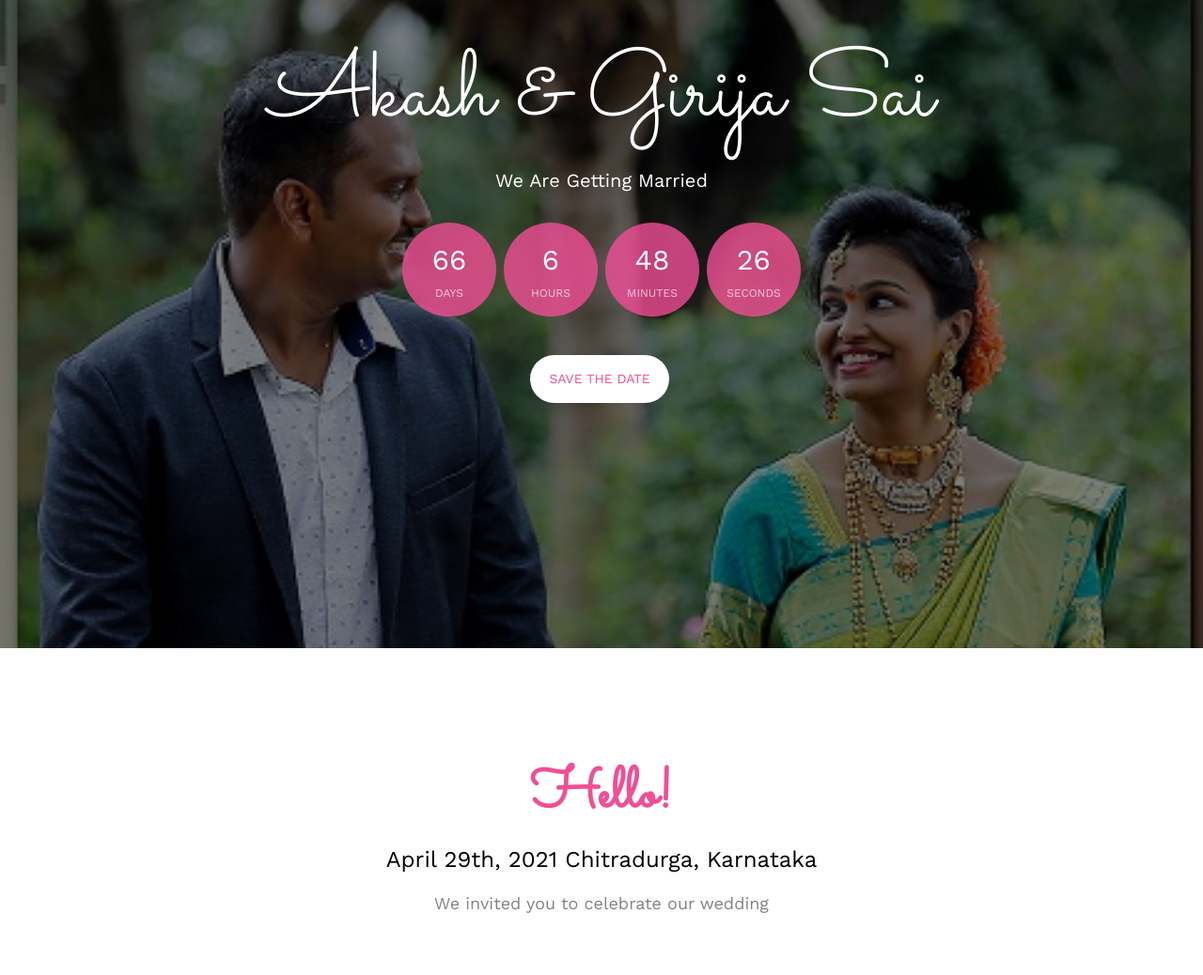
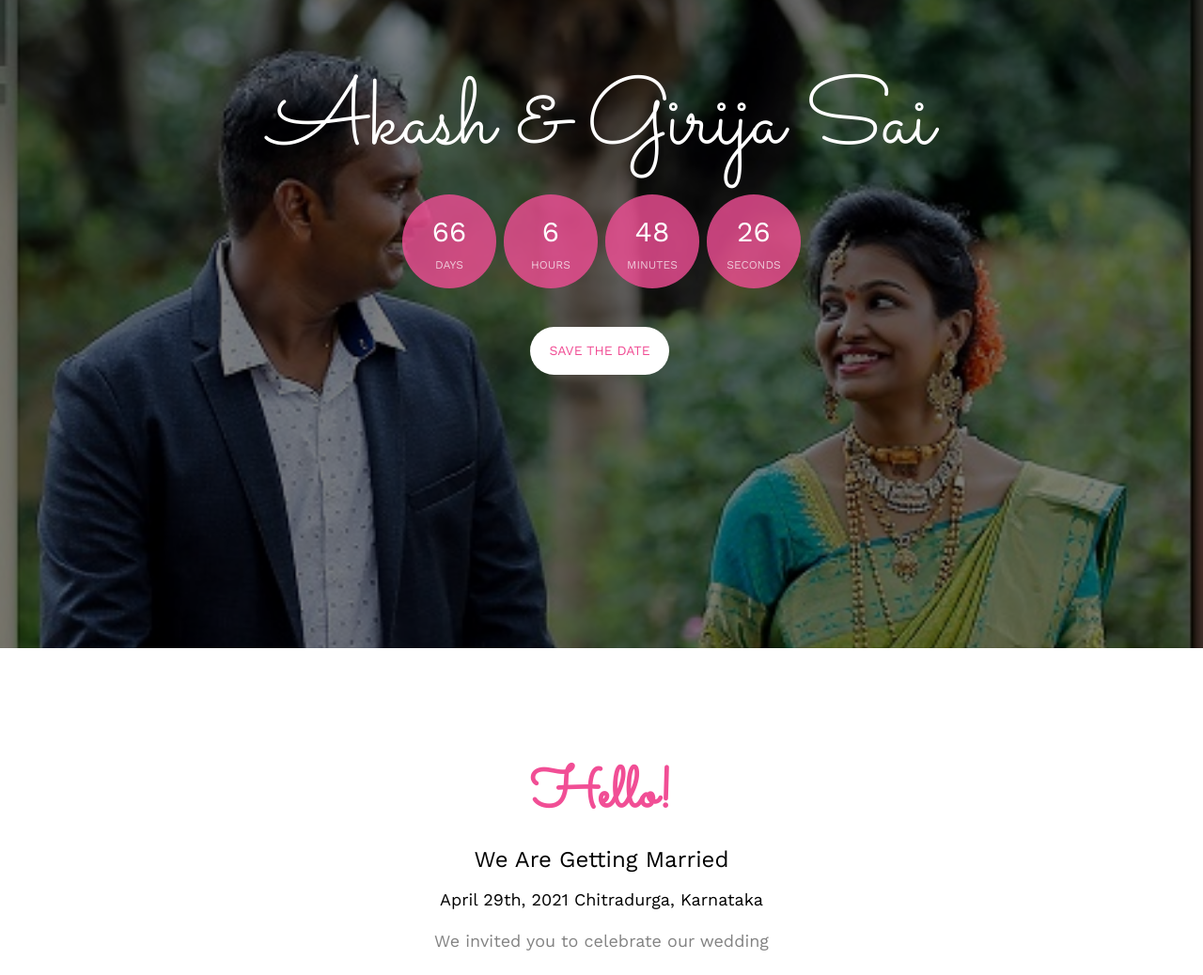
Before and after one commit to Adhi306/Adhi306.github.io, a plain HTML site: page index.html in a window 1280 px wide. Shown: the part 210-1248 px from the top of the page at 94% size. Drawn offline with nearby package versions, Linux system fonts and the light colour scheme; files whose address does not match are found by name.

Commit message:
updated
update

```diff
--- a/index.html
+++ b/index.html
@@ -6,7 +6,7 @@
 	<head>
 	<meta charset="utf-8">
 	<meta http-equiv="X-UA-Compatible" content="IE=edge">
-	<title>AkashaGiri &mdash;</title>
+	<title>AkashaGiri &mdash Akash &Girija Wedding Invitation;</title>
 	<meta name="viewport" content="width=device-width, initial-scale=1">
 	<meta name="description" content="" />
 	<meta name="keywords" content="" />
@@ -64,7 +64,7 @@
 	<div class="fh5co-loader"></div>
 
 	<div id="page">
-	<nav class="fh5co-nav" role="navigation">
+		<nav class="fh5co-nav" role="navigation">
 		<div class="container">
 			<div class="row">
 				<div class="col-xs-2">
@@ -93,7 +93,6 @@
 					<div class="display-t">
 						<div class="display-tc animate-box" data-animate-effect="fadeIn">
 							<h1>Akash &amp; Girija Sai </h1>
-							<h2>We Are Getting Married</h2>
 							<div class="simply-countdown simply-countdown-one"></div>
 							<p><a href="#" class="btn btn-default btn-sm">Save the date</a></p>
 						</div>
@@ -108,7 +107,8 @@
 			<div class="row">
 				<div class="col-md-8 col-md-offset-2 text-center fh5co-heading animate-box">
 					<h2>Hello!</h2>
-					<h3>April 29th, 2021 Chitradurga, Karnataka</h3>
+					<h3>We Are Getting Married</h3>
+					<h4>April 29th, 2021 Chitradurga, Karnataka</h4>
 					<p>We invited you to celebrate our wedding</p>
 				</div>
 			</div>
--- a/js/simplyCountdown.js
+++ b/js/simplyCountdown.js
@@ -115,9 +115,9 @@
      */
     simplyCountdown = function (elt, args) {
         var parameters = extend({
-                year: 2015,
-                month: 6,
-                day: 28,
+                year: 2021,
+                month: 4,
+                day: 29,
                 hours: 0,
                 minutes: 0,
                 seconds: 0,
```
Also changed, not shown: images/g.png (added).
